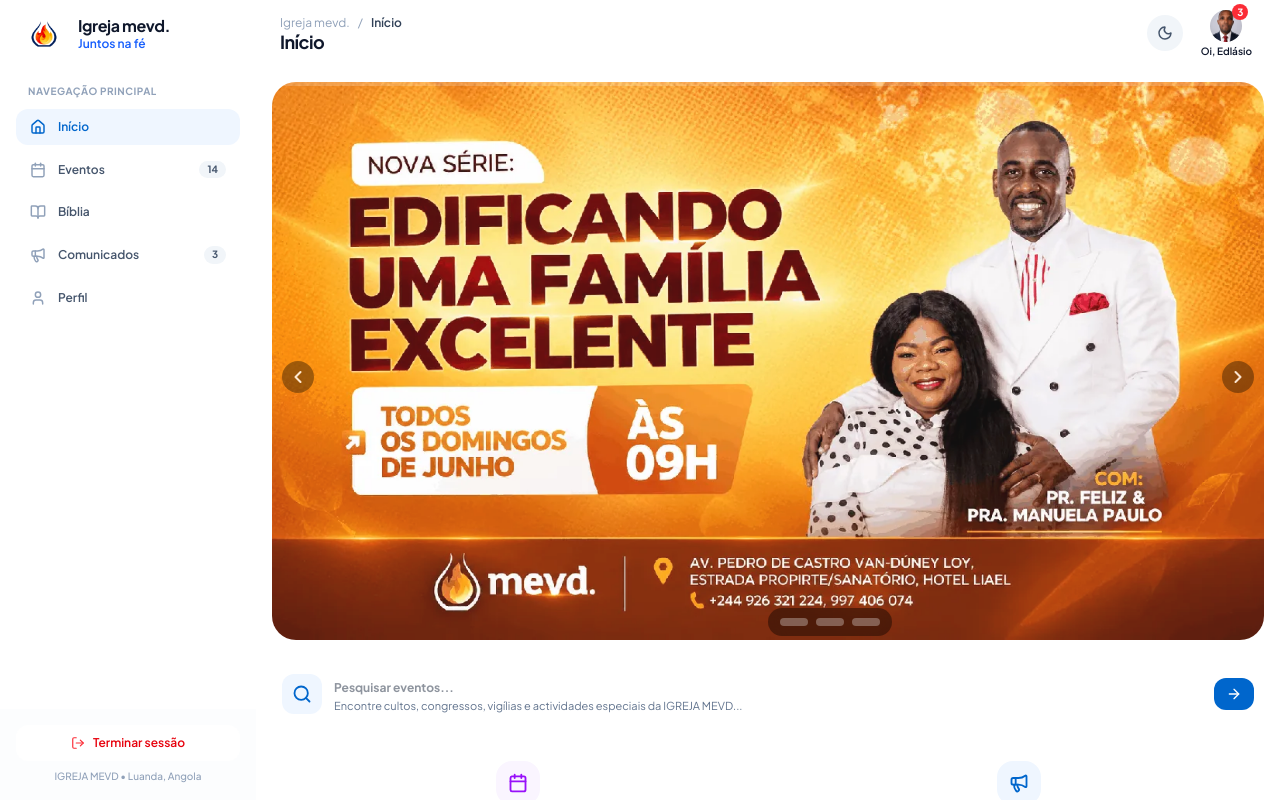
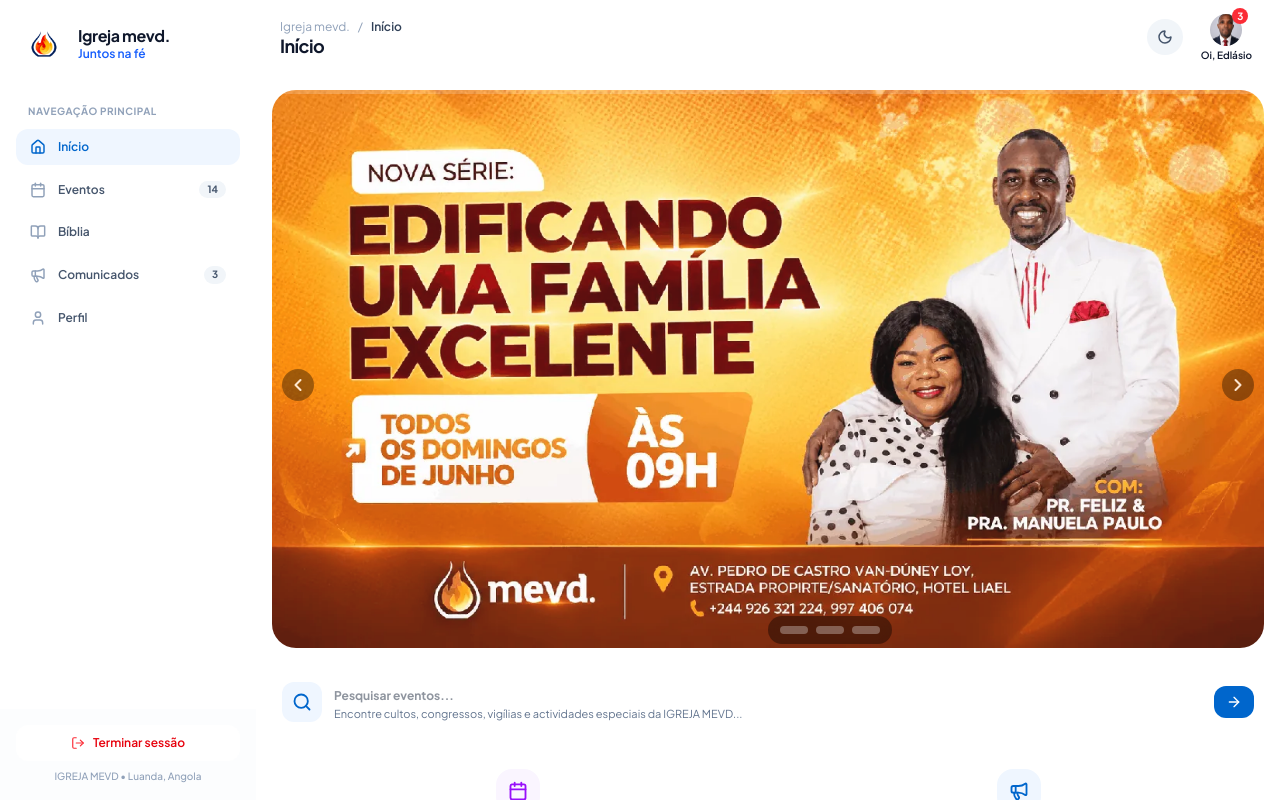
Before and after one commit to EGalhardo/IGREJA-MEVD, a React (Vite) app: page / in a window 1280 px wide. Built offline with nearby package versions, Linux system fonts and the light colour scheme.

Commit message:
Revert "Appbar do desktop: altura de 89px para 72px (-19%)"
This reverts commit 6bf2b501a10c2c3129a159a0a807ee17d0343ea7.

```diff
--- a/src/components/Appbar.tsx
+++ b/src/components/Appbar.tsx
@@ -123,7 +123,7 @@ export default function Appbar({
   // If in desktop/tablet-landscape mode:
   if (isDesktopLayout) {
     return (
-      <header ref={headerRef} className="h-[var(--desktop-header-height)] w-full bg-white border-b border-[#E2E8F0] px-6 py-2.5 flex items-center justify-between shrink-0 sticky top-0 z-20 shadow-xs">
+      <header ref={headerRef} className="h-[var(--desktop-header-height)] w-full bg-white border-b border-[#E2E8F0] px-6 py-3.5 flex items-center justify-between shrink-0 sticky top-0 z-20 shadow-xs">
         {/* Left: Breadcrumbs & Current Page Title */}
         <div className="flex items-center gap-3">
           {currentScreen !== 'home' && (
--- a/src/components/Sidebar.tsx
+++ b/src/components/Sidebar.tsx
@@ -50,7 +50,7 @@ export default function Sidebar({
     <aside className="w-64 xl:w-72 bg-white border-r border-[#E2E8F0] flex flex-col justify-between shrink-0 h-full overflow-y-auto [scroll-padding-top:calc(var(--desktop-header-height)+0.25rem)] select-none z-20">
       {/* Brand Header */}
       <div>
-        <div className="sticky top-0 z-10 h-[var(--desktop-header-height)] bg-white px-6 py-3.5 border-b border-[#E2E8F0] flex items-center gap-3.5">
+        <div className="sticky top-0 z-10 h-[var(--desktop-header-height)] bg-white p-6 border-b border-[#E2E8F0] flex items-center gap-3.5">
           <ChurchLogo />
           <div>
             <h1 className="text-base font-bold text-slate-900 tracking-tight leading-tight">
--- a/src/index.css
+++ b/src/index.css
@@ -1,8 +1,7 @@
 @import "tailwindcss";
 
 #root {
-  /* Appbar do desktop: 89px -> 72px, para a barra deixar de dominar o topo */
-  --desktop-header-height: 4.5rem;
+  --desktop-header-height: 5.5625rem;
 }
 
 /* Uniformiza as bordas existentes e remove sombras em todo o aplicativo. */
```
